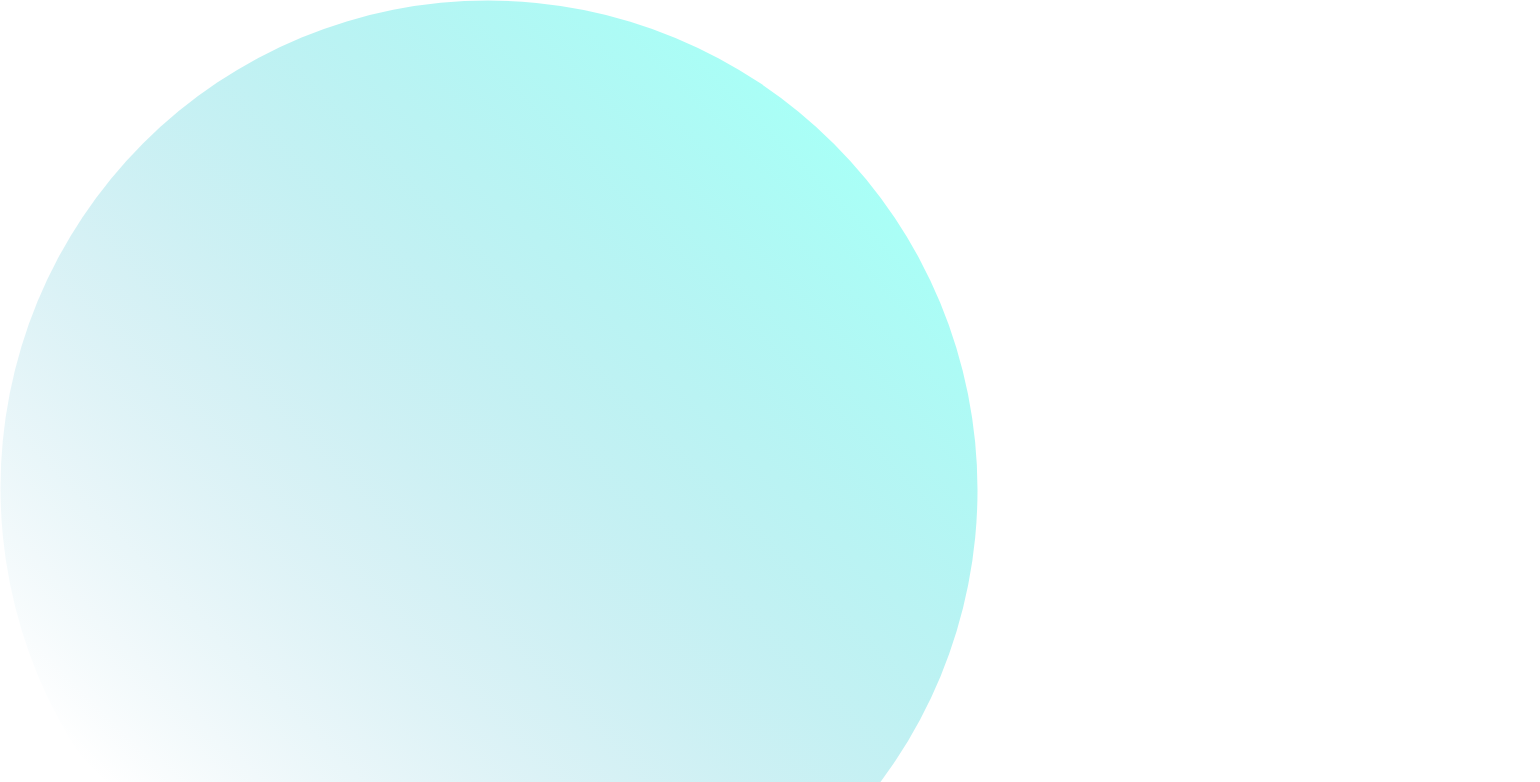
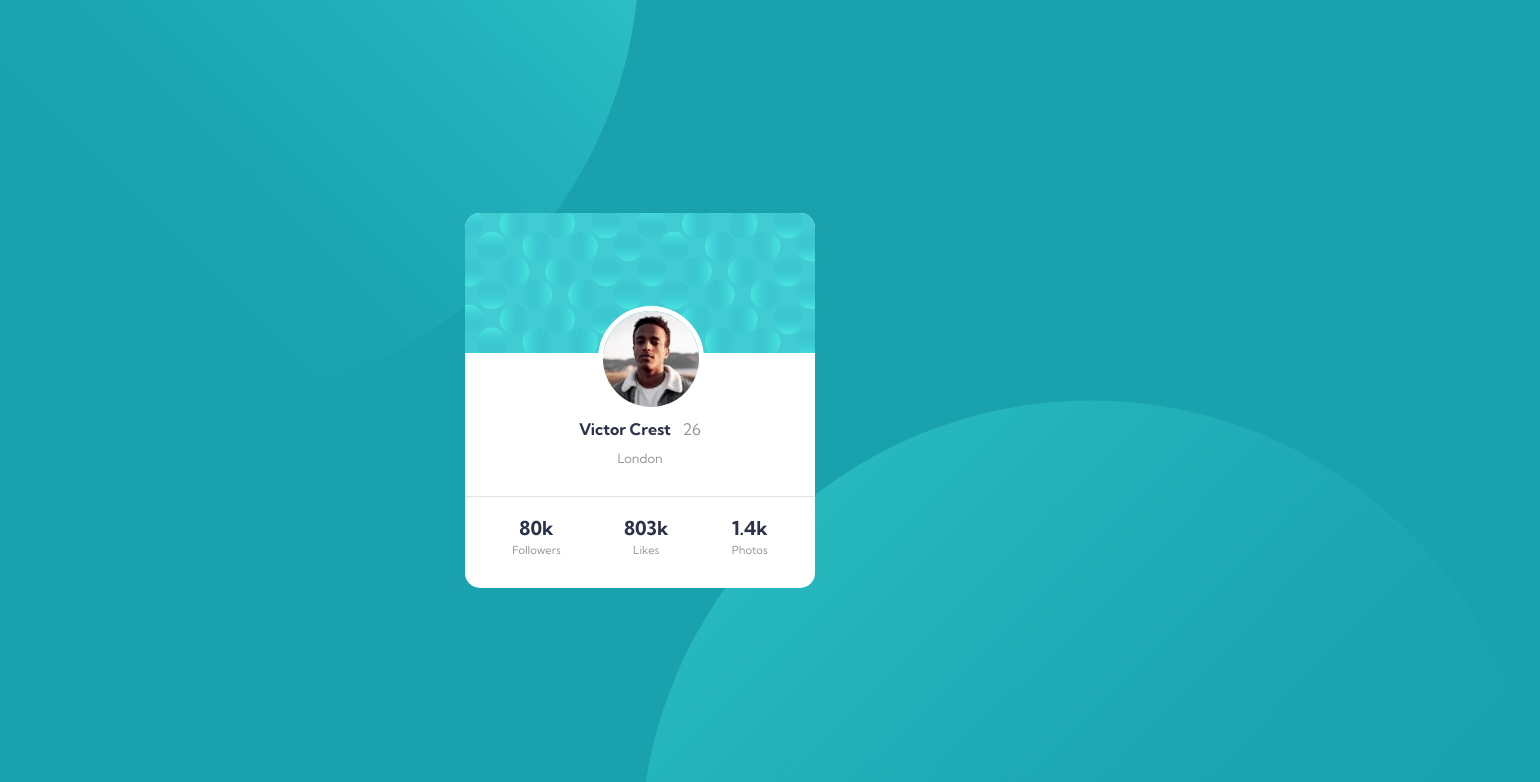
Before and after one commit to okutewonah/fm-profile-card-component, a plain HTML site: page index.html in a window 1280 px wide. Shown: the top 782 px of the page, 1540 px wide, since content can reach past the window. Drawn offline with Linux system fonts and the light colour scheme.

Commit message:
stylings

```diff
--- a/style.css
+++ b/style.css
@@ -73,3 +73,92 @@ h6 {
   --dark-gray: hsl(0, 0%, 59%);
   --white: #fff;
 }
+
+html,
+body {
+  background: var(--dark-cyan);
+  font-family: "Kumbh Sans", sans-serif;
+}
+main {
+  position: relative;
+  display: flex;
+  justify-content: center;
+  align-items: center;
+  height: 100vh;
+}
+.pattern {
+  position: absolute;
+  width: 900px;
+}
+.top {
+  bottom: 50%;
+  right: 50%;
+}
+.bottom {
+  top: 50%;
+  left: 50%;
+}
+.card {
+  height: 375px;
+  width: 350px;
+  position: relative;
+  background: var(--white);
+  border-radius: 15px;
+}
+.top img {
+  border-top-left-radius: 15px;
+  border-top-right-radius: 15px;
+}
+.profile-pic {
+  position: absolute;
+  top: 25%;
+  left: 38%;
+}
+.profile-pic img {
+  border-radius: 50%;
+  border: 5px solid var(--white);
+}
+.card-body {
+  margin-top: 2.5rem;
+}
+.card-body h1 {
+  text-align: center;
+  font-size: 1rem;
+  margin-top: 4rem;
+  color: var(--very-dark-desaturated-blue);
+  font-weight: 700;
+}
+.card-body h1 > span {
+  color: var(--dark-gray);
+  margin-left: 0.5rem;
+  font-weight: 400;
+}
+.location {
+  text-align: center;
+  font-size: 0.8rem;
+  margin-top: 0.5rem;
+  color: var(--dark-gray);
+}
+hr {
+  margin-top: 1.75rem;
+  opacity: 0.25;
+}
+.social {
+  display: flex;
+  justify-content: space-evenly;
+  margin-top: 1rem;
+}
+.col {
+  margin: 0 1rem;
+  text-align: center;
+}
+.count {
+  font-size: 1.2rem;
+  font-weight: 700;
+  color: var(--very-dark-desaturated-blue);
+}
+.detail {
+  font-size: 0.7rem;
+  font-weight: 400;
+  color: var(--dark-gray);
+}
```
